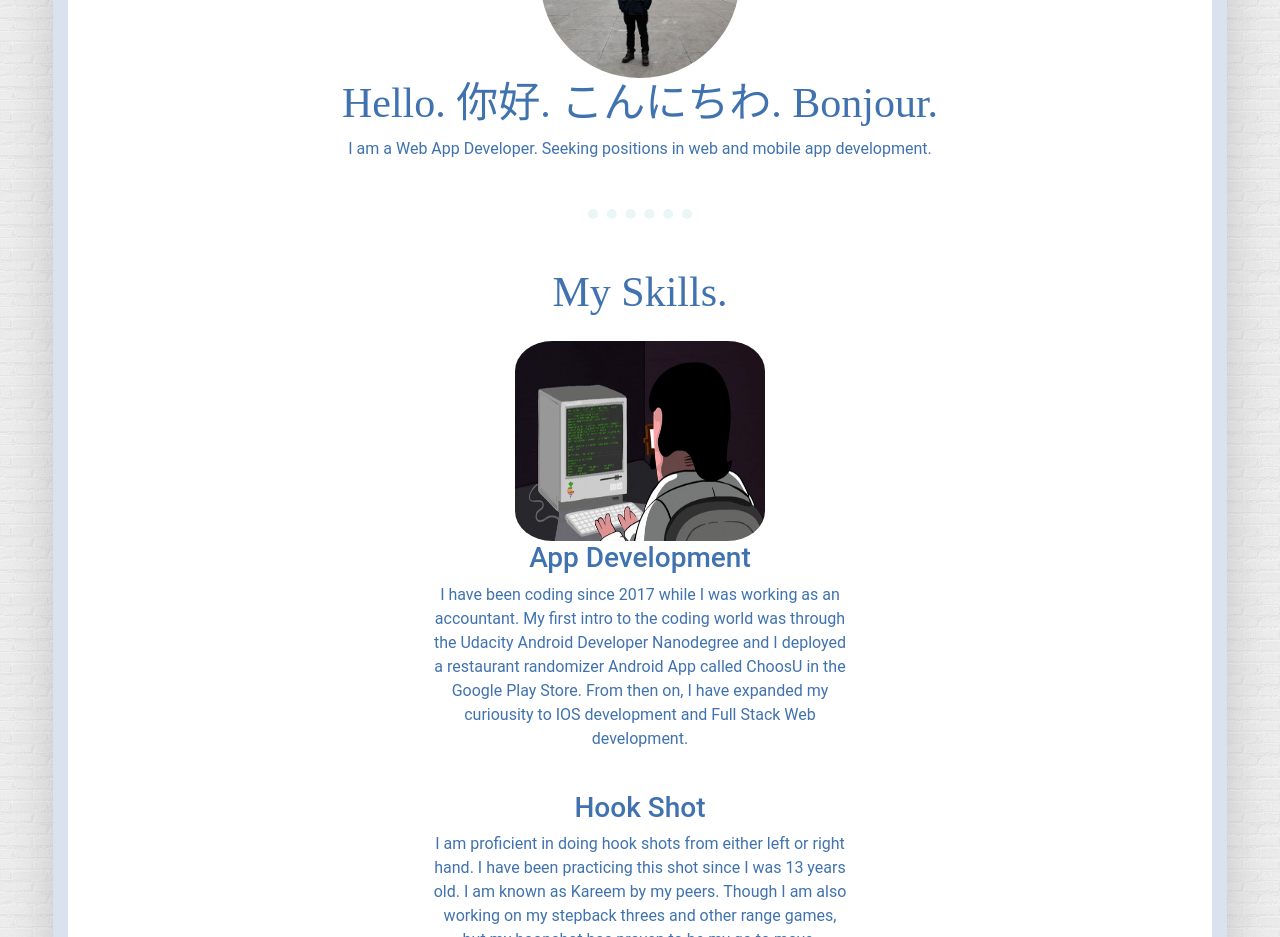
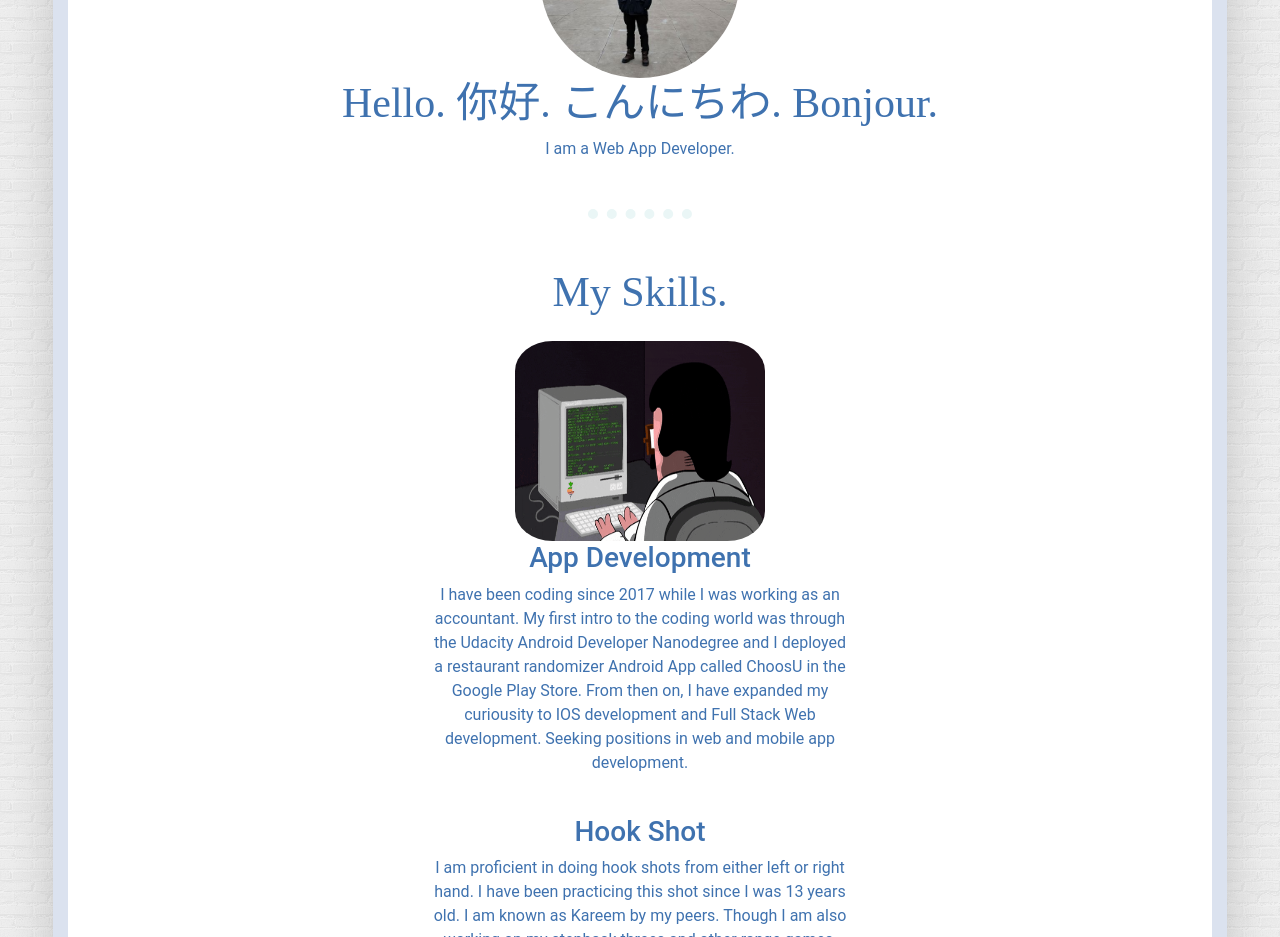
Before and after one commit to samreality4/mypersonalsite, a React (Create React App) app: page / in a window 1280 px wide. Shown: the part 1500-2437 px from the top of the page. Built offline with nearby package versions, Linux system fonts and the light colour scheme.

Commit message:
update portfolio

```diff
--- a/src/components/Home.jsx
+++ b/src/components/Home.jsx
@@ -61,7 +61,7 @@ function Home() {
               />
               <h2>Hello. 你好. こんにちわ. Bonjour.</h2>
               <p>
-                I am a Web App Developer. Seeking positions in web and mobile app development.
+                I am a Web App Developer.
               </p>
             </div>
             <hr />
@@ -86,7 +86,7 @@ function Home() {
                     restaurant randomizer Android App called ChoosU in the
                     Google Play Store. From then on, I have expanded my
                     curiousity to IOS development and Full Stack Web
-                    development.
+                    development. Seeking positions in web and mobile app development.
                   </p>
                 </div>
               </div>
--- a/src/projectsData.js
+++ b/src/projectsData.js
@@ -21,4 +21,12 @@ const project3 = {
 github: "https://github.com/samreality4/tindogmaster",
 description: "Tinder for dogs front end design."}
 
-export const projectArray = [project1, project2, project3];
+const project4 = {
+    id: "4",
+    name:"Super Lucky",
+    image: process.env.PUBLIC_URL + "/images/superlucky.png",
+    url: "https://superlucky.herokuapp.com/",
+github: "https://github.com/samreality4/SuperLucky",
+description: "Super Lucky is a set of tools to find the luckiest number for the CA Super Lotto game. "}
+
+export const projectArray = [project4, project1, project2, project3];
```
Also changed, not shown: public/images/resume.png, public/images/superlucky.png (added).
